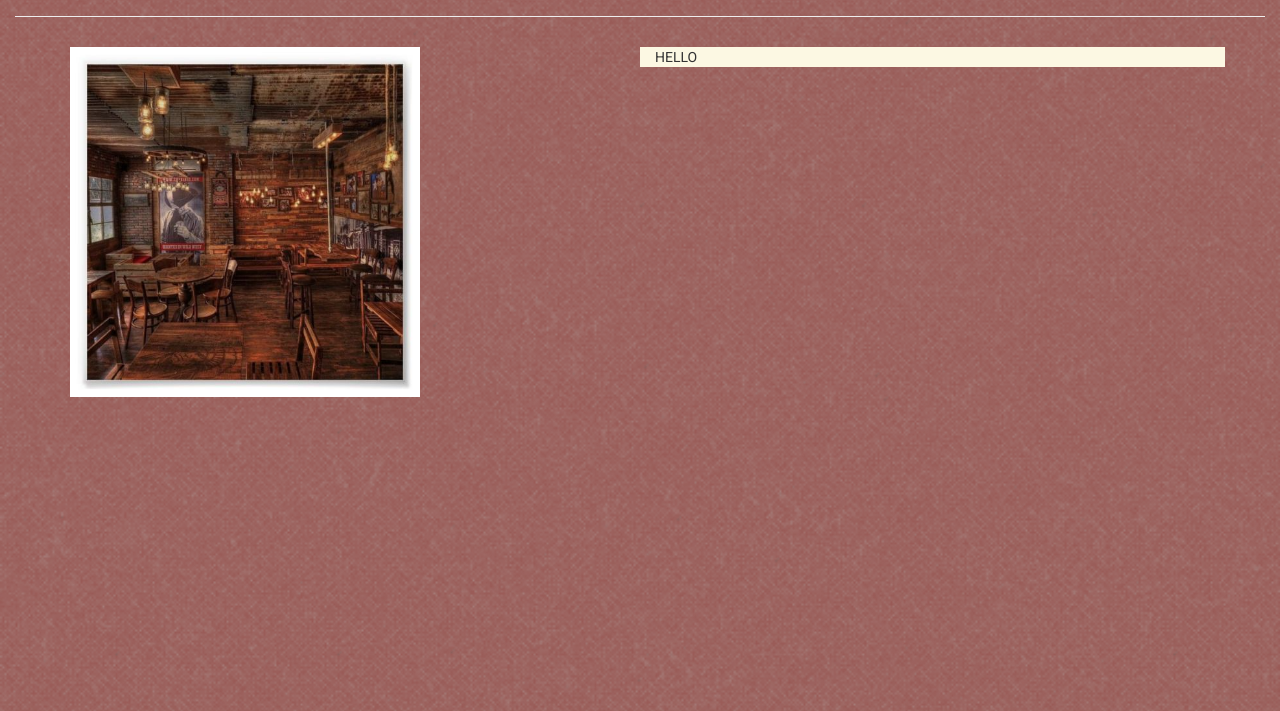
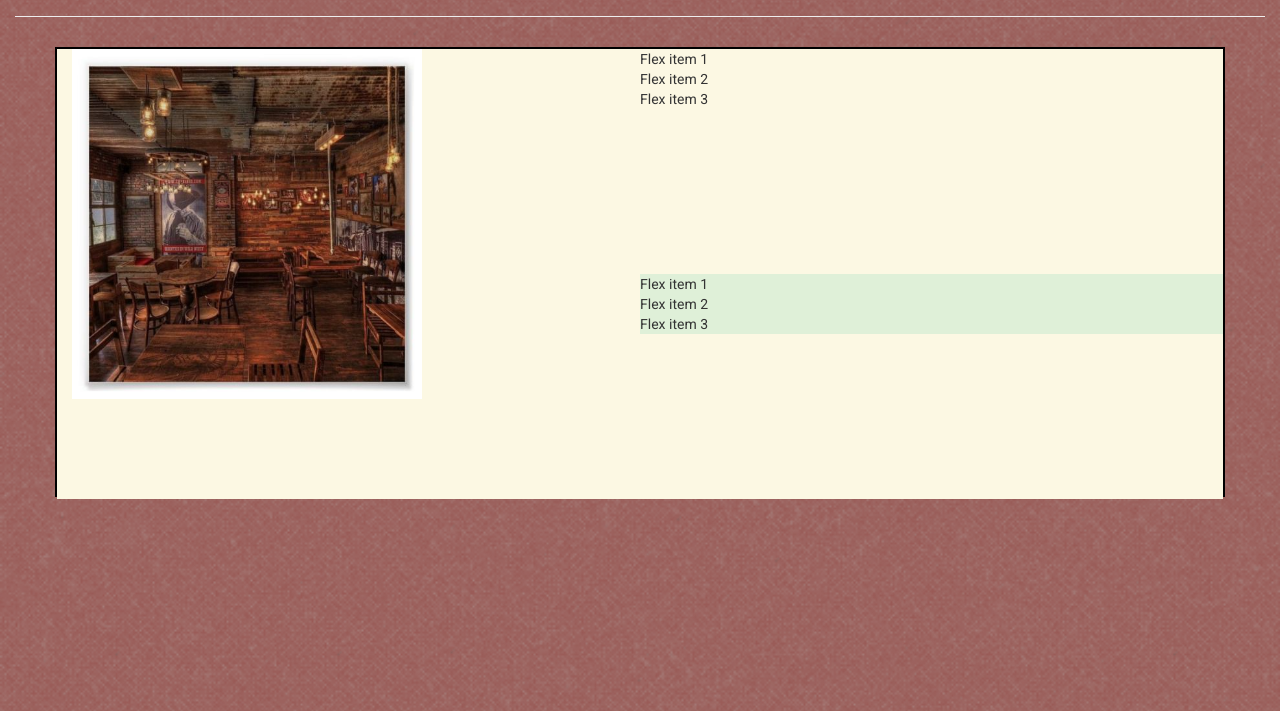
Before and after one commit to Asingerdev/mexico-dice-game, a plain HTML site: page index.html in a window 1280 px wide. Shown: the part 89-800 px from the top of the page. Drawn offline with nearby package versions, Linux system fonts and the light colour scheme; files whose address does not match are found by name; a web font is replaced by a local one.

```diff
--- a/index.html
+++ b/index.html
@@ -21,11 +21,24 @@
         </div>
     </div>
     <div class="container" id="content-div">
-        <div class="row" style="height: 400px;">
-            <div class="col-sm-6">
-                <img src="assets/images/saloon.png" class="img-fluid" class="img-thumbnail" alt="saloon" style="width: 350px; height:auto;">
+        <div class="row" style="height: 450px; border: 2px black solid;">
+            <div class="col-sm-6 bg-warning" style="height: 450px;">
+                <img src="assets/images/saloon.png" class="img-fluid" class="mx-auto d-block" class="img-thumbnail" alt="saloon" style="width: 350px; height: auto;">
             </div>
-            <div class="col-sm-6 bg-warning">HELLO</div>
+            <div class="col-sm-6 bg-warning" style="height: 450px;">
+                <div class="row">
+                    <div class="d-flex flex-sm-column" style="height:225px;">
+                        <div class="p-2">Flex item 1</div>
+                        <div class="p-2">Flex item 2</div>
+                        <div class="p-2">Flex item 3</div>
+                    </div>
+                    <div class="d-flex flex-sm-column justify-content-end bg-success">
+                        <div class="p-2">Flex item 1</div>
+                        <div class="p-2">Flex item 2</div>
+                        <div class="p-2">Flex item 3</div>
+                    </div>
+                </div>
+            </div>
         </div>
     </div>
 
```
